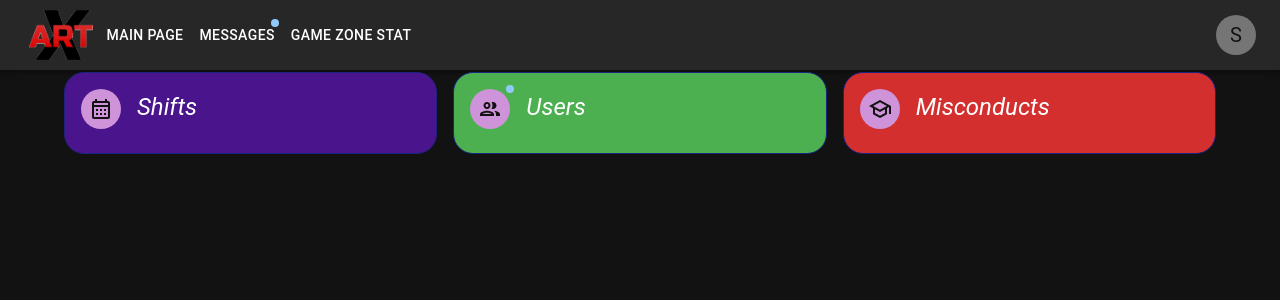
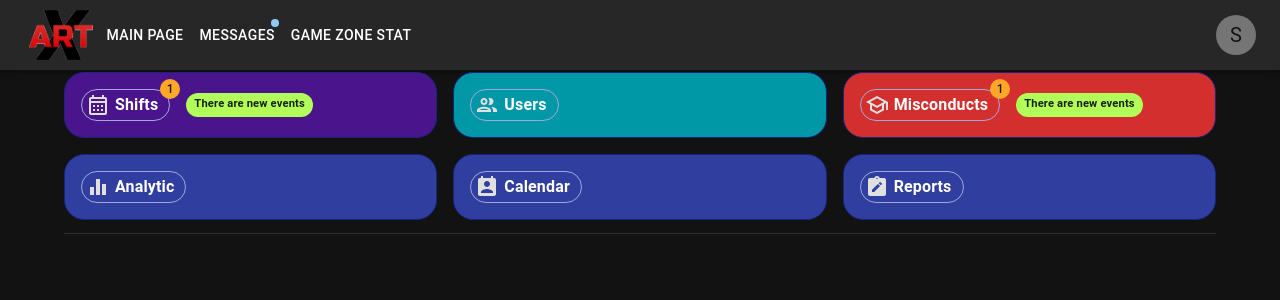
Before and after one commit to PlanSK/area-frontend, a React (Create React App) app: page / in a window 1280 px wide. Shown: the top 300 px of the page. Built offline with nearby package versions, Linux system fonts and the light colour scheme.

Commit message:
Staff dashboard is complited. Change indents.

```diff
--- a/src/App.tsx
+++ b/src/App.tsx
@@ -2,8 +2,7 @@ import React from 'react';
 import { ThemeProvider, createTheme } from '@mui/material/styles';
 import CssBaseline from '@mui/material/CssBaseline';
 import { Maintoolbar, ToolbarData } from './Maintoolbar';
-import { DashBoard } from './Dashboard';
-import { StaffDashboard, StaffDashboardPropsType } from './StaffDashboard';
+import { DashBoard, DashboardPropsType } from './Dashboard';
 import { EmployeeDashboard, EmployeeDashboardPropsType } from './EmployeeDashboard';
 
 const darkTheme = createTheme({
@@ -14,13 +13,13 @@ const darkTheme = createTheme({
 
 function App() {
     const data: ToolbarData = {
-    profileData: {profileImage: "", profileName: "Sergey", staffPermissions: true},
+        profileData: { profileImage: "", profileName: "Sergey", staffPermissions: true },
         messagesCount: 1
     }
-  const dashboardData: StaffDashboardPropsType = {
+    const dashboardData: DashboardPropsType = {
         unverifiedWorkshifts: 1,
         inactiveUsers: 0,
-    waitExplanationMisconducts: 0,
+        waitExplanationMisconducts: 1,
         waitDecisionMisconducts: 0
     }
     const employeeData: EmployeeDashboardPropsType = {
@@ -39,7 +38,15 @@ function App() {
                 profileData={data.profileData}
                 messagesCount={data.messagesCount}
             />
-      <DashBoard />
+            {data.profileData.staffPermissions ? (
+                <DashBoard
+                    unverifiedWorkshifts={dashboardData.unverifiedWorkshifts}
+                    inactiveUsers={dashboardData.inactiveUsers}
+                    waitExplanationMisconducts={dashboardData.waitExplanationMisconducts}
+                    waitDecisionMisconducts={dashboardData.waitDecisionMisconducts}
+                />) : (
+                <div></div>
+            )}
         </ThemeProvider>
     );
 }
--- a/src/Dashboard.tsx
+++ b/src/Dashboard.tsx
@@ -1,34 +1,49 @@
 import { v1 } from "uuid";
-import { Container, Grid } from "@mui/material";
+import { Container, Divider } from "@mui/material";
+import Grid from '@mui/material/Unstable_Grid2';
 import { DashboardCard, DashboardCardPropsType } from "./DashboardCard";
 import CalendarMonthOutlinedIcon from '@mui/icons-material/CalendarMonthOutlined';
-import { purple, green, red } from "@mui/material/colors";
+import { purple, red, indigo, cyan } from "@mui/material/colors";
 import GroupOutlinedIcon from '@mui/icons-material/GroupOutlined';
 import SchoolOutlinedIcon from '@mui/icons-material/SchoolOutlined';
+import EqualizerIcon from '@mui/icons-material/Equalizer';
+import PermContactCalendarIcon from '@mui/icons-material/PermContactCalendar';
+import NoteAltIcon from '@mui/icons-material/NoteAlt';
 
-const dashboardItems: Array<DashboardCardPropsType> = [
-    { id: v1(), icon: <CalendarMonthOutlinedIcon />, title: 'Shifts', color: purple[900], actionCount: 0 },
-    { id: v1(), icon: <GroupOutlinedIcon />, title: 'Users', color: green[500], actionCount: 1 },
-    { id: v1(), icon: <SchoolOutlinedIcon />, title: 'Misconducts', color: red[700], actionCount: 0 },
-]
+export type DashboardPropsType = {
+    unverifiedWorkshifts: number,
+    inactiveUsers: number,
+    waitExplanationMisconducts: number,
+    waitDecisionMisconducts: number
+}
 
+export function DashBoard(props: DashboardPropsType) {
+    const dashboardItems: Array<DashboardCardPropsType> = [
+        { id: v1(), icon: <CalendarMonthOutlinedIcon />, title: 'Shifts', color: purple[900], actionCount: props.unverifiedWorkshifts, link: '/workshifts' },
+        { id: v1(), icon: <GroupOutlinedIcon />, title: 'Users', color: cyan[700], actionCount: props.inactiveUsers, link: '/users' },
+        { id: v1(), icon: <SchoolOutlinedIcon />, title: 'Misconducts', color: red[700], actionCount: (props.waitDecisionMisconducts + props.waitExplanationMisconducts), link: '/misconducts' },
+        { id: v1(), icon: <EqualizerIcon />, title: 'Analytic', color: indigo[700], actionCount: 0, link: '/analytic' },
+        { id: v1(), icon: <PermContactCalendarIcon />, title: 'Calendar', color: indigo[700], actionCount: 0, link: '/calendar' },
+        { id: v1(), icon: <NoteAltIcon />, title: 'Reports', color: indigo[700], actionCount: 0, link: '/reports' },
+    ]
 
-export function DashBoard() {
     return (
         <Container>
-            <Grid container spacing={2} direction='row' justifyContent="center">
+            <Grid container spacing={2} direction='row' justifyContent="center" sx={{ marginBottom: '5px' }}>
                 {dashboardItems.map((dashboardItem) => (
-                    <Grid item xs sm md key={dashboardItem.id}>
+                    <Grid xs={12} sm={12} md={4} key={dashboardItem.id}>
                         <DashboardCard
                             id={dashboardItem.id}
                             icon={dashboardItem.icon}
                             title={dashboardItem.title}
                             color={dashboardItem.color}
                             actionCount={dashboardItem.actionCount}
+                            link={dashboardItem.link}
                         />
                     </Grid>
                 ))}
             </Grid>
+            <Divider />
         </Container>
     );
 }
--- a/src/DashboardCard.tsx
+++ b/src/DashboardCard.tsx
@@ -1,5 +1,5 @@
-import { Card, CardContent, Typography, CardActionArea, Divider, Badge, Avatar } from '@mui/material';
-import { deepOrange, indigo, purple } from '@mui/material/colors';
+import { Card, CardContent, CardActionArea, Badge, Chip } from '@mui/material';
+import { indigo, lightGreen } from '@mui/material/colors';
 import { SvgIconComponent } from '@mui/icons-material';
 
 export type DashboardCardPropsType = {
@@ -8,6 +8,7 @@ export type DashboardCardPropsType = {
     title: string
     color: string
     actionCount: number
+    link: string
 }
 
 export function DashboardCard(props: DashboardCardPropsType) {
@@ -19,14 +20,27 @@ export function DashboardCard(props: DashboardCardPropsType) {
             borderColor: indigo[900],
             background: props.color
         }} variant='outlined'>
-            <CardActionArea>
+            <CardActionArea href={props.link}>
                 <CardContent>
-                    <Typography gutterBottom variant="h5" component="div" sx={{ fontStyle: 'italic' }}>
-                        <Badge variant='dot' color="primary" invisible={!props.actionCount} sx={{ marginRight: '1rem' }}>
-                            <Avatar sx={{ bgcolor: purple[200] }}>{props.icon}</Avatar>
-                        </Badge>
-                        {props.title}
-                    </Typography>
+                    <Badge badgeContent={props.actionCount} color="warning">
+                        <Chip
+                            icon={props.icon}
+                            label={props.title}
+                            sx={{ fontSize: '1rem', fontWeight: 'bold', borderColor: indigo[200] }}
+                            variant='outlined' />
+                    </Badge>
+                    {props.actionCount > 0 &&
+                        <Chip
+                            label="There are new events"
+                            color="secondary"
+                            size="small"
+                            sx={{
+                                fontWeight: 'bold',
+                                marginLeft: '1rem',
+                                bgcolor: lightGreen['A200'],
+                                fontSize: '0.7rem'
+                            }}
+                        />}
                 </CardContent>
             </CardActionArea>
         </Card>
--- a/src/Maintoolbar.tsx
+++ b/src/Maintoolbar.tsx
@@ -10,11 +10,11 @@ export type ToolbarData = {
 
 export function Maintoolbar(props: ToolbarData) {
     return (
-    <AppBar position='static' sx={{marginBottom: '2px'}}>
+        <AppBar position='static' sx={{ marginBottom: '2px' }}>
             <Container maxWidth='xl'>
                 <Toolbar disableGutters>
-          <img src="/img/artx_short.png" alt="logo" height={'50px'} style={{margin: '5px'}}/>
-          <Toolbarlink messagesCount={props.messagesCount}/>
+                    <img src="/img/artx_short.png" alt="logo" height={'50px'} style={{ margin: '5px' }} />
+                    <Toolbarlink messagesCount={props.messagesCount} />
                     <ProfileMenuBtn
                         profileName={props.profileData.profileName}
                         profileImage={props.profileData.profileImage}
--- a/src/Toolbarlink.tsx
+++ b/src/Toolbarlink.tsx
@@ -3,7 +3,6 @@ import { v1 } from 'uuid';
 import { Typography, Box, Menu, MenuItem, Button, Badge } from '@mui/material';
 import MenuIcon from '@mui/icons-material/Menu';
 import IconButton from '@mui/material/IconButton';
-import EmailOutlinedIcon from '@mui/icons-material/EmailOutlined';
 
 
 type ToolbarLinkItemType = {
@@ -13,11 +12,11 @@ type ToolbarLinkItemType = {
     count: number
 }
 
-export function Toolbarlink(props: {messagesCount: number}) {
+export function Toolbarlink(props: { messagesCount: number }) {
     const tollbarLinks: Array<ToolbarLinkItemType> = [
-    {id: v1(), title: "Main page", link: "/", count: 0},
-    {id: v1(), title: "Messages", link: "/messages", count: props.messagesCount},
-    {id: v1(), title: "Game zone stat", link: "/stat", count: 0},
+        { id: v1(), title: "Main page", link: "/", count: 0 },
+        { id: v1(), title: "Messages", link: "/messages", count: props.messagesCount },
+        { id: v1(), title: "Game zone stat", link: "/stat", count: 0 },
     ]
     const [anchorElNav, setAnchorElNav] = React.useState<null | HTMLElement>(null);
     const handleOpenNavMenu = (event: React.MouseEvent<HTMLElement>) => {
@@ -75,7 +74,13 @@ export function Toolbarlink(props: {messagesCount: number}) {
                         sx={{ my: 2, color: 'white', display: 'block' }}
                         href={linkItem.link}
                     >
-            <Badge badgeContent={linkItem.count} variant="dot" color="primary" invisible={!linkItem.count}>{linkItem.title}</Badge>
+                        <Badge
+                            badgeContent={linkItem.count}
+                            variant="dot"
+                            color="primary"
+                        >
+                            {linkItem.title}
+                        </Badge>
                     </Button>
                 ))}
             </Box>
```
Also changed, not shown: src/ProfileMenuBtn.tsx (+10 -7 lines), src/StaffDashboard.tsx (deleted, +0 -56 lines). Lines whose indentation alone changed are shown as unchanged.
